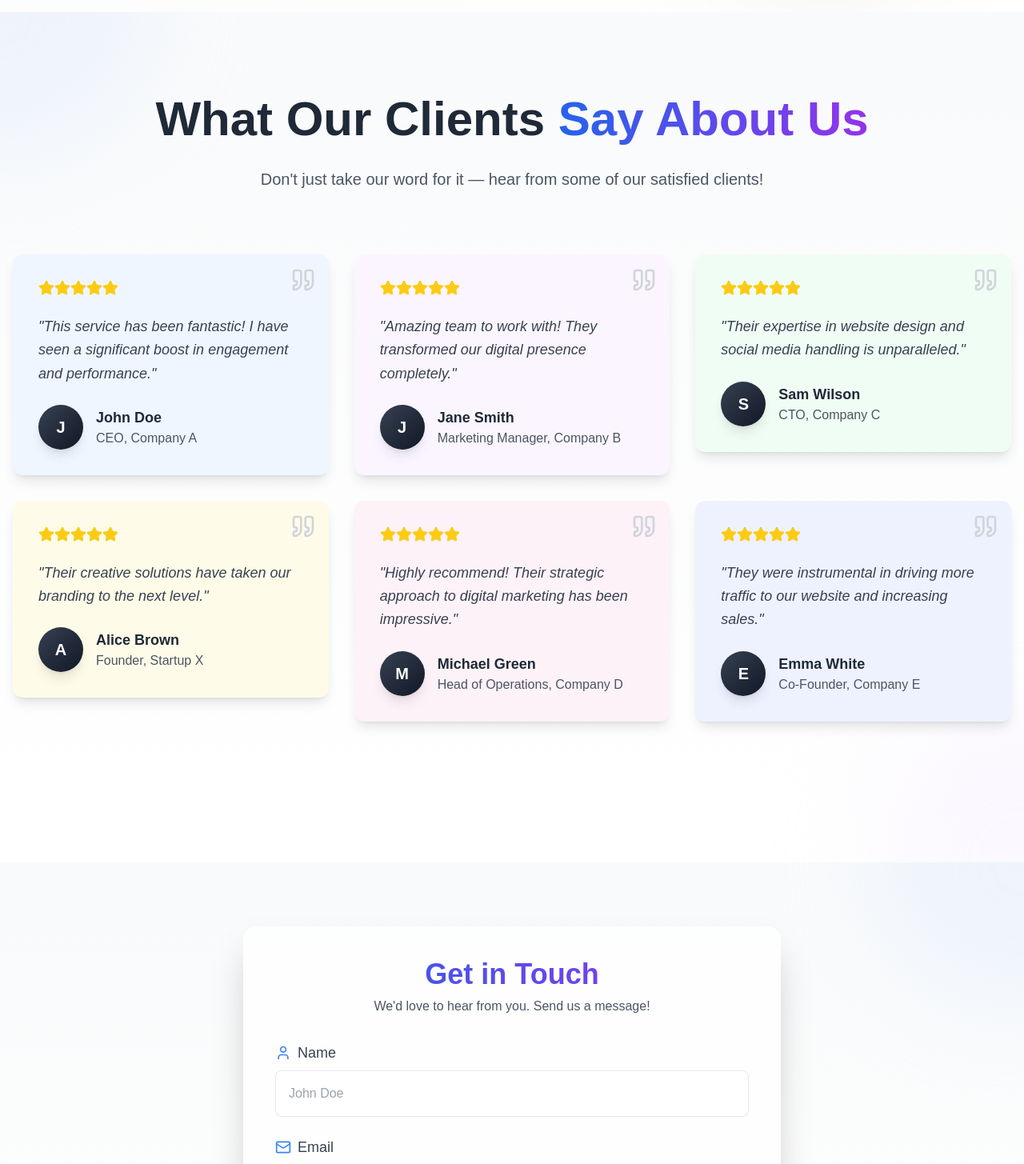
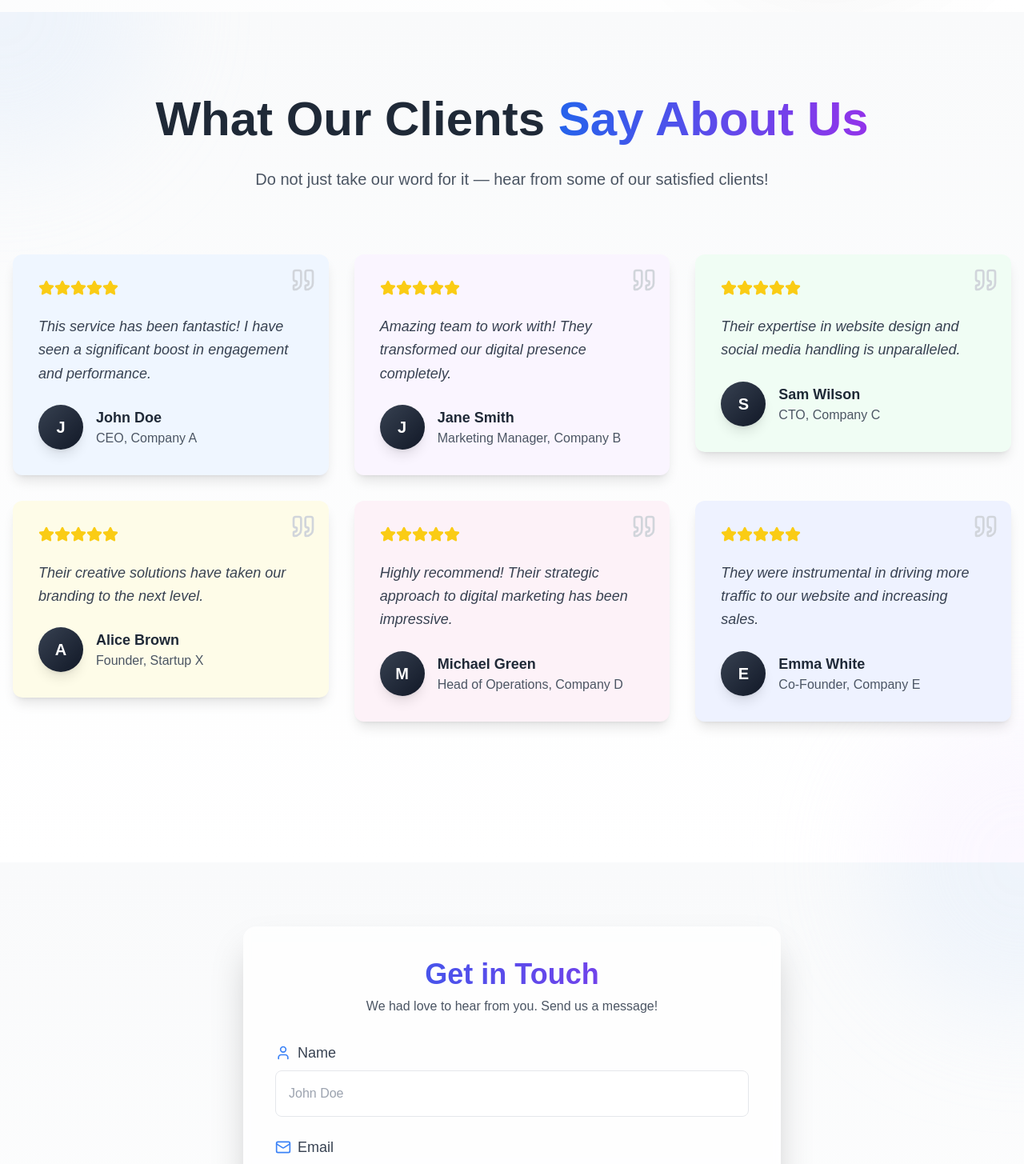
Before and after one commit to DigiSutraa/digisutraa, a Next.js app: page / in a window 1280 px wide. Shown: the part 2718-4173 px from the top of the page at 80% size. Built offline with nearby package versions, Linux system fonts and the light colour scheme.

Commit message:
fixd issues in prod

```diff
--- a/src/components/HeroSection/Contactus/page.jsx
+++ b/src/components/HeroSection/Contactus/page.jsx
@@ -59,7 +59,7 @@ const ContactUs = () => {
         <h2 className="text-4xl font-bold mb-2 text-center bg-gradient-to-r from-blue-600 to-purple-600 bg-clip-text text-transparent">
           Get in Touch
         </h2>
-        <p className="text-gray-600 text-center mb-8">We'd love to hear from you. Send us a message!</p>
+        <p className="text-gray-600 text-center mb-8">We had love to hear from you. Send us a message!</p>
 
         <form onSubmit={handleSubmit} className="space-y-6">
           {/* Name Input */}
--- a/src/components/HeroSection/Testimonials/page.jsx
+++ b/src/components/HeroSection/Testimonials/page.jsx
@@ -66,7 +66,7 @@ const TestimonialCard = ({ testimonial }) => (
       ))}
     </div>
     <p className="text-gray-700 mb-6 text-lg leading-relaxed italic relative z-10">
-      "{testimonial.content}"
+      {testimonial.content}
     </p>
     <div className="flex items-center">
       <div className="w-14 h-14 bg-gradient-to-br from-gray-700 to-gray-900 rounded-full flex items-center justify-center text-white text-xl font-semibold shadow-lg">
@@ -125,7 +125,7 @@ const TestimonialCarousel = () => {
             What Our Clients <span className="text-transparent bg-clip-text bg-gradient-to-r from-blue-600 to-purple-600">Say About Us</span>
           </h2>
           <p className="text-xl text-gray-600 max-w-2xl mx-auto">
-            Don't just take our word for it — hear from some of our satisfied clients!
+            Do not just take our word for it — hear from some of our satisfied clients!
           </p>
         </motion.div>
 
--- a/src/components/HeroSection/partners/page.jsx
+++ b/src/components/HeroSection/partners/page.jsx
@@ -143,7 +143,7 @@ const Clients = () => {
             exit="hidden"
             className="grid grid-cols-1 md:grid-cols-2 lg:grid-cols-3 gap-8"
           >
-            {(isDomestic ? domesticClients : internationalClients).map((client, index) => (
+            {(isDomestic ? domesticClients : internationalClients).map((client) => (
               <motion.div
                 key={client.name}
                 variants={itemVariants}
```
